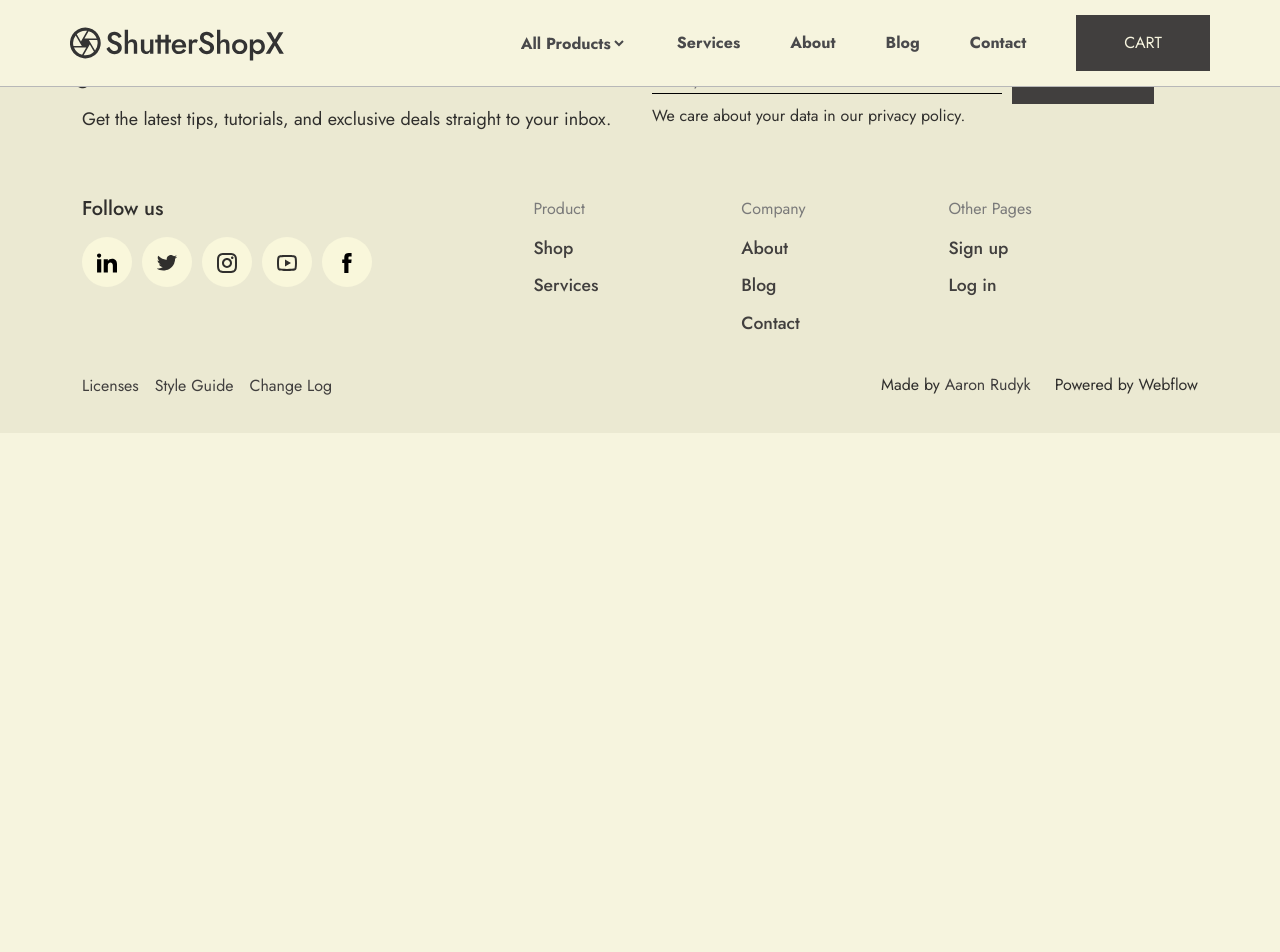
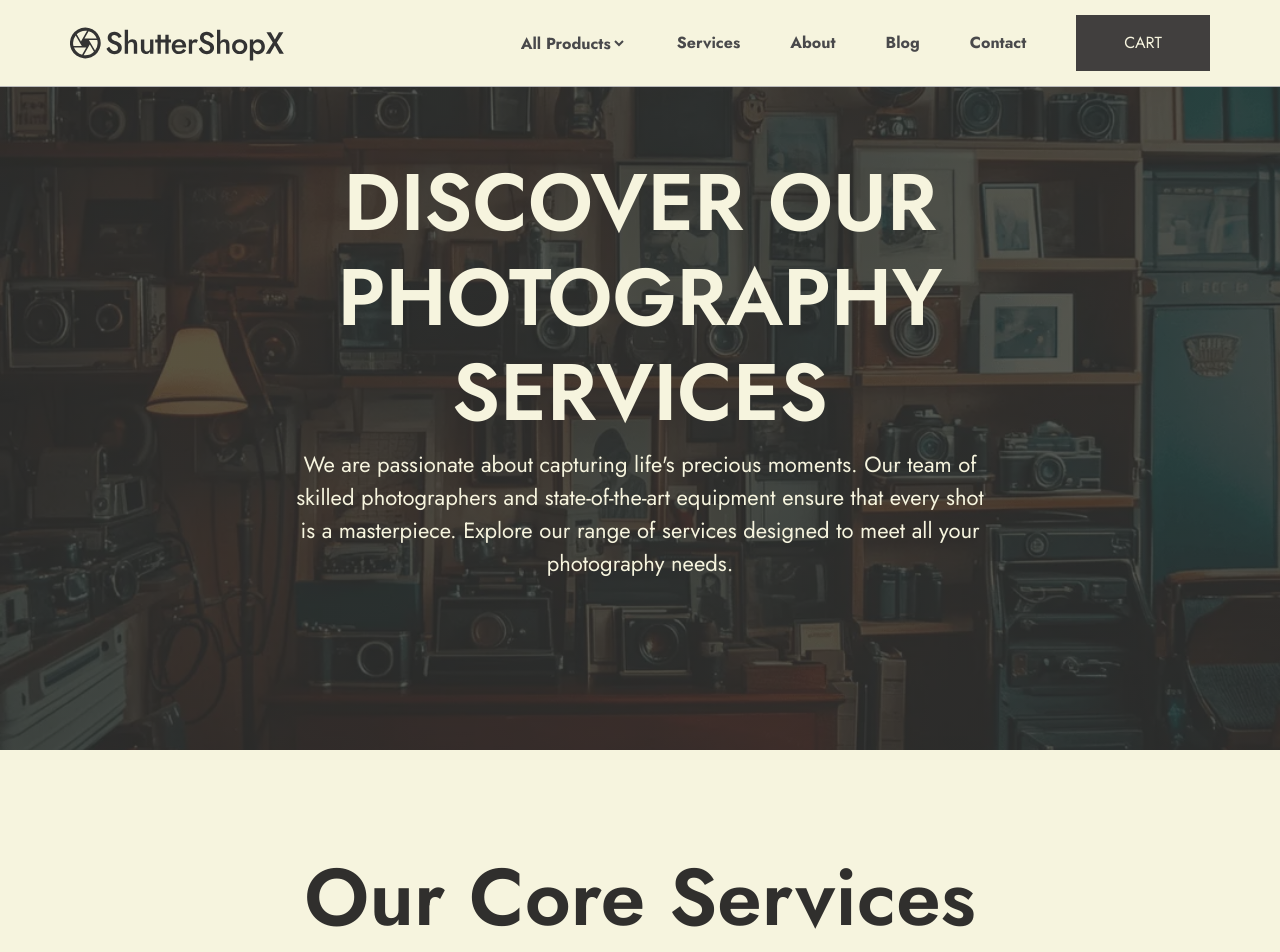
Before and after one commit to GeorgiosDrivas/shutter-shop, a React (Vite) app: page /services in a window 1280 px wide. Shown: the top 952 px of the page. Before the commit the page ends 800 px from the top, so only its background shows below. Built offline with nearby package versions, Linux system fonts and the light colour scheme; a web font is replaced by a local one.

Commit message:
Services page hero and core values sections

```diff
--- a/src/App.tsx
+++ b/src/App.tsx
@@ -5,6 +5,7 @@ import Footer from "./components/footer/footer";
 import { BrowserRouter, Route, Routes } from "react-router-dom";
 import Contact from "./components/contact";
 import About from "./components/about/about";
+import Services from "./components/services/services";
 
 export default function App() {
   return (
@@ -15,6 +16,7 @@ export default function App() {
           <Route path="/" element={<Landing />} />
           <Route path="/contact" element={<Contact />} />
           <Route path="/about" element={<About />} />
+          <Route path="/services" element={<Services />} />
         </Routes>
         <Footer />
       </BrowserRouter>
--- a/src/components/header.tsx
+++ b/src/components/header.tsx
@@ -35,7 +35,7 @@ export default function Header() {
                       </select>
                     </li>
                     <li className="fw-bold position-relative cursor-pointer">
-                      Services
+                      <Link to="/services">Services</Link>
                     </li>
                     <li className="fw-bold position-relative cursor-pointer">
                       <Link to="/about">About</Link>
--- /dev/null
+++ b/src/components/services/services.tsx
@@ -0,0 +1,114 @@
+import "../styles/services-page.style.css";
+
+export default function Services() {
+  return (
+    <>
+      <section id="services-page">
+        <div className="container-fluid">
+          <div className="row">
+            <div className="col-12 p-0">
+              <div className="services-hero-wrap d-flex flex-column justify-content-center align-items-center">
+                <h1 className="text-uppercase text-center">
+                  Discover Our <br />
+                  Photography
+                  <br /> Services
+                </h1>
+                <p className="text-center">
+                  We are passionate about capturing life's precious moments. Our
+                  team of <br />
+                  skilled photographers and state-of-the-art equipment ensure
+                  that every shot <br />
+                  is a masterpiece. Explore our range of services designed to
+                  meet all your
+                  <br /> photography needs.
+                </p>
+              </div>
+            </div>
+          </div>
+        </div>
+        <section id="core-services">
+          <div className="container">
+            <div className="row">
+              <div className="col-12">
+                <div className="core-services">
+                  <h1 className="text-center">Our Core Services</h1>
+                </div>
+              </div>
+            </div>
+            <div className="row mt-5">
+              <div className="col-6">
+                <div className="workshops">
+                  <h3>Photography Workshops & Classes</h3>
+                  <p>
+                    Capture the essence of your personality with our
+                    personalized portrait sessions.
+                  </p>
+                  <ul className="mb-5">
+                    <li>
+                      <b>Beginner Courses:</b> Get started with the fundamentals
+                      of photography.
+                    </li>
+                    <li>
+                      <b>Advanced Techniques:</b> Master lighting, composition,
+                      and editing.
+                    </li>
+                    <li>
+                      <b>One-on-One Mentoring:</b> Personalized guidance from
+                      our professional photographers.
+                    </li>
+                  </ul>
+                  <img src="/assets/core-services-img.png" alt="" />
+                </div>
+              </div>
+              <div className="col-6">
+                <div className="d-flex flex-column align-items-center h-100">
+                  <div className="equipment">
+                    <h3>Equipment Services</h3>
+                    <p>
+                      Keep your photography gear in optimal condition with our
+                      expert equipment services.
+                    </p>
+                    <ul>
+                      <li>
+                        <b>Camera Maintenance & Cleaning:</b> Routine checks and
+                        thorough cleaning to ensure your camera functions
+                        flawlessly.
+                      </li>
+                      <li>
+                        <b>Equipment Rental:</b> Access a wide range of
+                        professional cameras, lenses, and accessories for your
+                        projects.
+                      </li>
+                      <li>
+                        <b>Firmware Updates & Upgrades:</b> Stay current with
+                        the latest software enhancements and hardware upgrades.
+                      </li>
+                    </ul>
+                  </div>
+                  <div className="framing w-100 h-50">
+                    <h3>Printing & Framing Services</h3>
+                    <p>Turn your favorite images into tangible keepsakes.</p>
+                    <ul>
+                      <li>
+                        <b>Canvas & Metal Prints:</b> Unique ways to display
+                        your photographs.
+                      </li>
+                      <li>
+                        <b>Canvas & Metal Prints:</b> Unique ways to display
+                        your photographs.
+                      </li>
+                      <li>
+                        <b>Framing Services:</b> Expert framing to complement
+                        your images.
+                      </li>
+                    </ul>
+                  </div>
+                </div>
+              </div>
+            </div>
+          </div>
+        </section>
+      </section>
+    </>
+  );
+}
--- /dev/null
+++ b/src/components/styles/services-page.style.css
@@ -0,0 +1,65 @@
+.services-hero-wrap {
+  background-image: linear-gradient(#302f2dcc, #302f2dcc),
+    url("/assets/services_hero_bg.png");
+  background-position: 0 0, 50%;
+  background-size: auto, cover;
+  background-attachment: scroll, fixed;
+  height: 750px;
+  color: #f6f4de;
+}
+
+.services-hero-wrap h1 {
+  color: #f6f4de;
+  font-size: calc(3.5rem + 3vh);
+}
+
+.services-hero-wrap p {
+  font-size: 1.375rem;
+}
+
+#core-services {
+  padding: 100px 0;
+}
+
+.core-services {
+  padding-bottom: 50px;
+  border-bottom: 1px solid;
+}
+
+.workshops {
+  padding: 40px;
+  border: 1px solid;
+}
+
+.workshops h3 {
+  font-size: 2.2rem;
+  color: #302f2d;
+}
+
+.equipment {
+  background-color: #302f2d;
+  color: #f6f4de;
+  padding: 30px;
+}
+
+.equipment h3 {
+  font-size: 2.5rem;
+}
+
+.equipment ul {
+  font-size: 1.125rem;
+}
+
+.framing {
+  margin-top: 50px;
+  padding: 30px;
+  border: 1px solid;
+}
+
+.framing h3 {
+  font-size: 2.2rem;
+}
+
+.framing ul {
+  font-size: 1.125rem;
+}
--- a/src/components/styles/services.style.css
+++ b/src/components/styles/services.style.css
@@ -9,7 +9,7 @@
 }
 
 #services {
-  padding: 100px 0;
+  padding: 87px 0;
 }
 
 .single-service {
--- a/src/globalStyles/header.style.css
+++ b/src/globalStyles/header.style.css
@@ -11,7 +11,7 @@
   height: 40px;
 }
 
-ul {
+ul:not(.workshops ul, .equipment ul, .framing ul) {
   list-style-type: none;
 }
 
```
Also changed, not shown: public/assets/core-services-img.png (added), public/assets/services_hero_bg.png (added).
